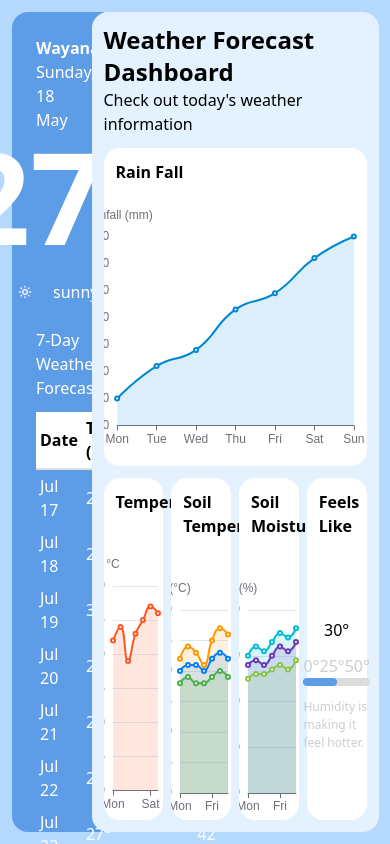
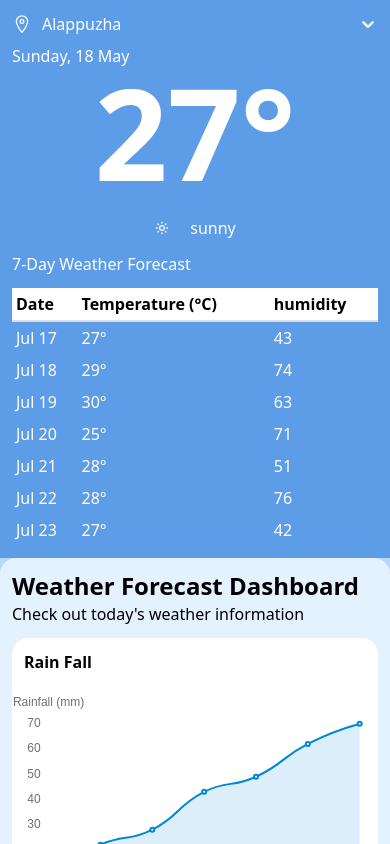
Before and after one commit to Rashicom/Hume-weather-board, a React (Vite) app: page / in a window 390 px wide. Shown: the top 844 px of the page. Built offline with nearby package versions, Linux system fonts and the light colour scheme.

Commit message:
responsive

```diff
--- a/package.json
+++ b/package.json
@@ -15,6 +15,7 @@
     "react": "^19.1.0",
     "react-dom": "^19.1.0",
     "react-icons": "^5.5.0",
+    "react-select": "^5.10.1",
     "tailwindcss": "^4.1.7"
   },
   "devDependencies": {
--- a/src/App.jsx
+++ b/src/App.jsx
@@ -6,19 +6,19 @@ import SoilTemperatureChart from "./components/SoilTemperatureChart";
 import SoilMoistureChart from "./components/SoilMoistureChart";
 import TempDetails from "./components/TempDetails";
 import WeatherTable from "./components/WeatherTable";
+import LocationSelect from "./components/LocationSelect";
 
 function App() {
   return (
-    <section className="h-screen w-screen p-3">
-      <div className="w-full h-full flex">
-        <div className="bg-[#5d9ce6] h-full w-1/4 rounded-tl-2xl rounded-bl-2xl p-6 text-white flex flex-col ">
-          <div className="flex items-center">
-            <IoLocationOutline />
-            <span className="font-bold">Wayanad,India</span>
+    <section className="md:h-screen w-screen">
+      <div className="w-full h-full md:flex">
+        <div className="bg-[#5d9ce6] h-full w-full md:w-[30%] p-3 lg:p-6 text-white flex flex-col ">
+          <div className="flex items-center w-full ">
+            <LocationSelect />
           </div>
-          <div>Sunday, 18 May</div>
+          <div className="mt-2">Sunday, 18 May</div>
 
-          <div className="flex flex-col items-center">
+          <div className="flex flex-col items-center ">
             <span className="font-bold text-9xl text-center mt6">27&deg;</span>
 
             <span className="mt-5 flex  items-center gap-5">
@@ -26,16 +26,16 @@ function App() {
               sunny
             </span>
           </div>
-          <div>
+          <div className="flex-1 overflow-hidden">
             <WeatherTable />
           </div>
         </div>
-        <div className="flex-1 bg-[#e4f1ff] rounded-2xl -ml-3  p-3 flex flex-col h-full">
+        <div className="flex-1 bg-[#e4f1ff] rounded-2xl md:-ml-3  p-3 flex flex-col h-full">
           <div>
             <h6 className="text-2xl font-bold">Weather Forecast Dashboard</h6>
             <p>Check out today's weather information </p>
           </div>
-          <div className="mt-3 h-[40%] bg-white rounded-2xl flex flex-col">
+          <div className="mt-3 h-[300px] md:h-[40%] bg-white rounded-2xl flex flex-col">
             <div className=" p-3">
               <h6 className="font-bold">Rain Fall</h6>
             </div>
@@ -44,8 +44,8 @@ function App() {
             </div>
           </div>
           <div className="flex-1 flex gap-1 pt-3">
-            <div className="grid grid-cols-4 flex-1 gap-2">
-              <div className=" w-full bg-white  rounded-2xl flex flex-col">
+            <div className="grid grid-cols-1 md:grid-cols-4 flex-1 gap-2">
+              <div className=" h-[300px] md:h-auto  w-full bg-white  rounded-2xl flex flex-col">
                 <div className=" p-3">
                   <h6 className="font-bold">Temperature</h6>
                 </div>
@@ -53,7 +53,7 @@ function App() {
                   <TemperatureChart />
                 </div>
               </div>
-              <div className=" w-full bg-white  rounded-2xl flex flex-col">
+              <div className="h-[300px] md:h-auto  w-full bg-white  rounded-2xl flex flex-col">
                 <div className=" p-3">
                   <h6 className="font-bold">Soil Temperature</h6>
                 </div>
@@ -61,7 +61,7 @@ function App() {
                   <SoilTemperatureChart />
                 </div>
               </div>
-              <div className=" w-full bg-white  rounded-2xl flex flex-col">
+              <div className="h-[300px] md:h-auto  w-full bg-white  rounded-2xl flex flex-col">
                 <div className=" p-3">
                   <h6 className="font-bold">Soil Moisture</h6>
                 </div>
@@ -69,7 +69,7 @@ function App() {
                   <SoilMoistureChart />
                 </div>
               </div>
-              <div className=" w-full bg-white  rounded-2xl flex flex-col">
+              <div className="h-[300px] md:h-auto  w-full bg-white  rounded-2xl flex flex-col">
                 <div className=" p-3">
                   <h6 className="font-bold">Feels Like</h6>
                 </div>
--- /dev/null
+++ b/src/components/LocationSelect.jsx
@@ -0,0 +1,88 @@
+import React from "react";
+import Select from "react-select";
+import { IoLocationOutline } from "react-icons/io5";
+
+const options = [
+  { value: "alappuzha", label: "Alappuzha" },
+  { value: "ernakulam", label: "Ernakulam" },
+  { value: "idukki", label: "Idukki" },
+  { value: "kannur", label: "Kannur" },
+  { value: "kasaragod", label: "Kasaragod" },
+  { value: "kollam", label: "Kollam" },
+  { value: "kottayam", label: "Kottayam" },
+  { value: "kozhikode", label: "Kozhikode" },
+  { value: "malappuram", label: "Malappuram" },
+  { value: "palakkad", label: "Palakkad" },
+  { value: "pathanamthitta", label: "Pathanamthitta" },
+  { value: "thiruvananthapuram", label: "Thiruvananthapuram" },
+  { value: "thrissur", label: "Thrissur" },
+  { value: "wayanad", label: "Wayanad" },
+];
+
+const customStyles = {
+  control: (base) => ({
+    ...base,
+    border: "none",
+    boxShadow: "none",
+    backgroundColor: "transparent",
+    cursor: "pointer",
+    minHeight: "unset",
+    height: "auto",
+    padding: 0,
+    width: "100%",
+  }),
+  valueContainer: (base) => ({
+    ...base,
+    padding: 0,
+    color: "#fff",
+  }),
+  singleValue: (base) => ({
+    ...base,
+    color: "#fff",
+  }),
+  indicatorsContainer: (base) => ({
+    ...base,
+    padding: 0,
+  }),
+  dropdownIndicator: (base) => ({
+    ...base,
+    padding: 0,
+    color: "#fff",
+  }),
+  input: (base) => ({
+    ...base,
+    color: "#fff",
+  }),
+  menu: (base) => ({
+    ...base,
+    zIndex: 10,
+    // backgroundColor: "#1f2937",
+    width: "100%",
+    minWidth: "100%",
+  }),
+  option: (base, { isFocused, isSelected }) => ({
+    ...base,
+
+    color: isSelected ? "#fff" : isFocused ? "#60a5fa" : "#000",
+    cursor: "pointer",
+  }),
+};
+
+const LocationSelect = () => {
+  return (
+    <div className="flex items-center gap-2 w-full ">
+      <IoLocationOutline className="text-xl" />
+      <div className="flex-1">
+        <Select
+          defaultValue={options[0]}
+          options={options}
+          styles={customStyles}
+          isSearchable={false}
+          components={{ IndicatorSeparator: () => null }}
+        />
+      </div>
+    </div>
+  );
+};
+
+export default LocationSelect;
--- a/src/components/RainfallChart.jsx
+++ b/src/components/RainfallChart.jsx
@@ -25,7 +25,7 @@ const RainfallChart = () => {
         },
       },
       grid: {
-        left: "5%",
+        left: "10%",
         right: "5%",
         bottom: "15%",
         top: "15%",
--- a/src/components/WeatherTable.jsx
+++ b/src/components/WeatherTable.jsx
@@ -24,9 +24,12 @@ const WeatherTable = () => {
   const weatherData = getNext7Days();
 
   return (
-    <div className="mt-3 h-full flex flex-col justify-end ">
+    <div className="mt-3 h-full flex flex-col justify-end overflow-y-auto ">
       <h2>7-Day Weather Forecast</h2>
-      <table style={{ width: "100%", borderCollapse: "collapse" }} className="mt-3">
+      <table
+        style={{ width: "100%", borderCollapse: "collapse" }}
+        className="mt-3 table-auto"
+      >
         <thead className="text-left bg-white text-black">
           <tr>
             <th style={thStyle}>Date</th>
```
Also changed, not shown: 1 other file (tests, documents, lock files or other folders).
